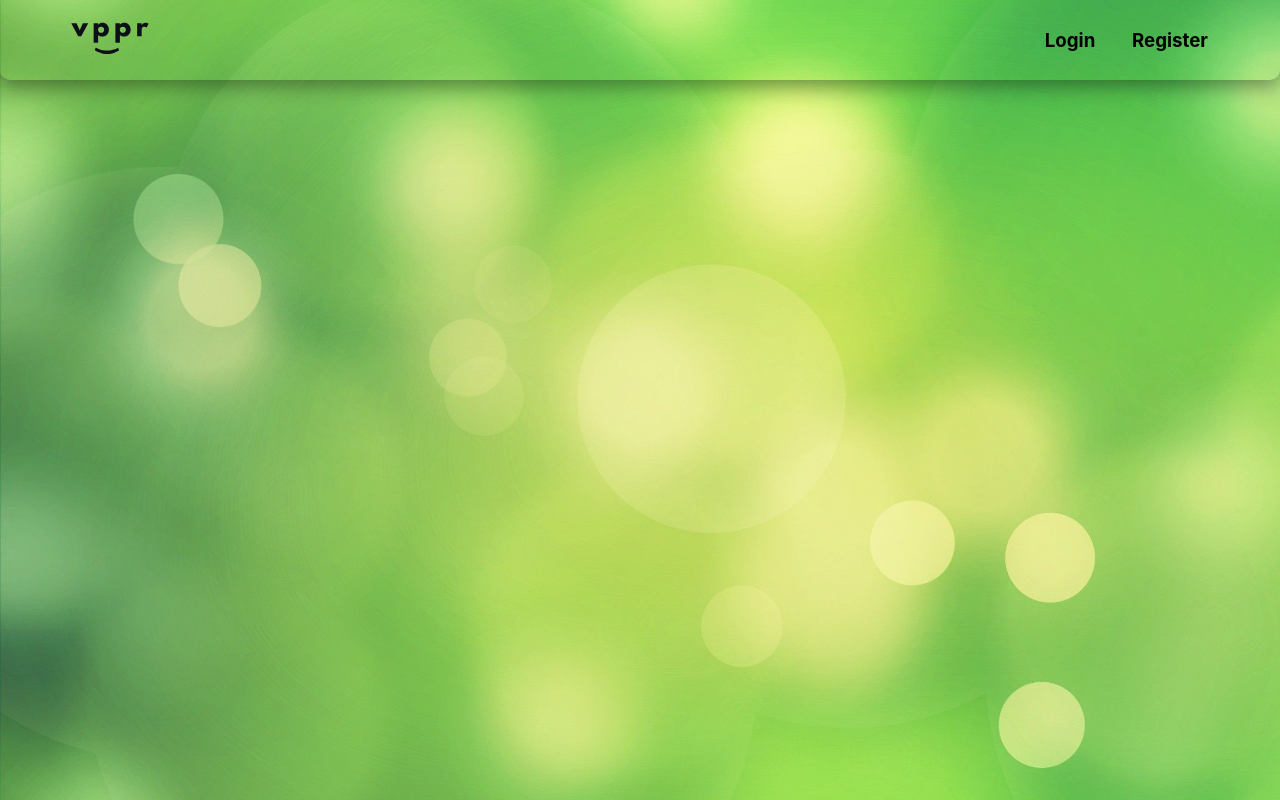
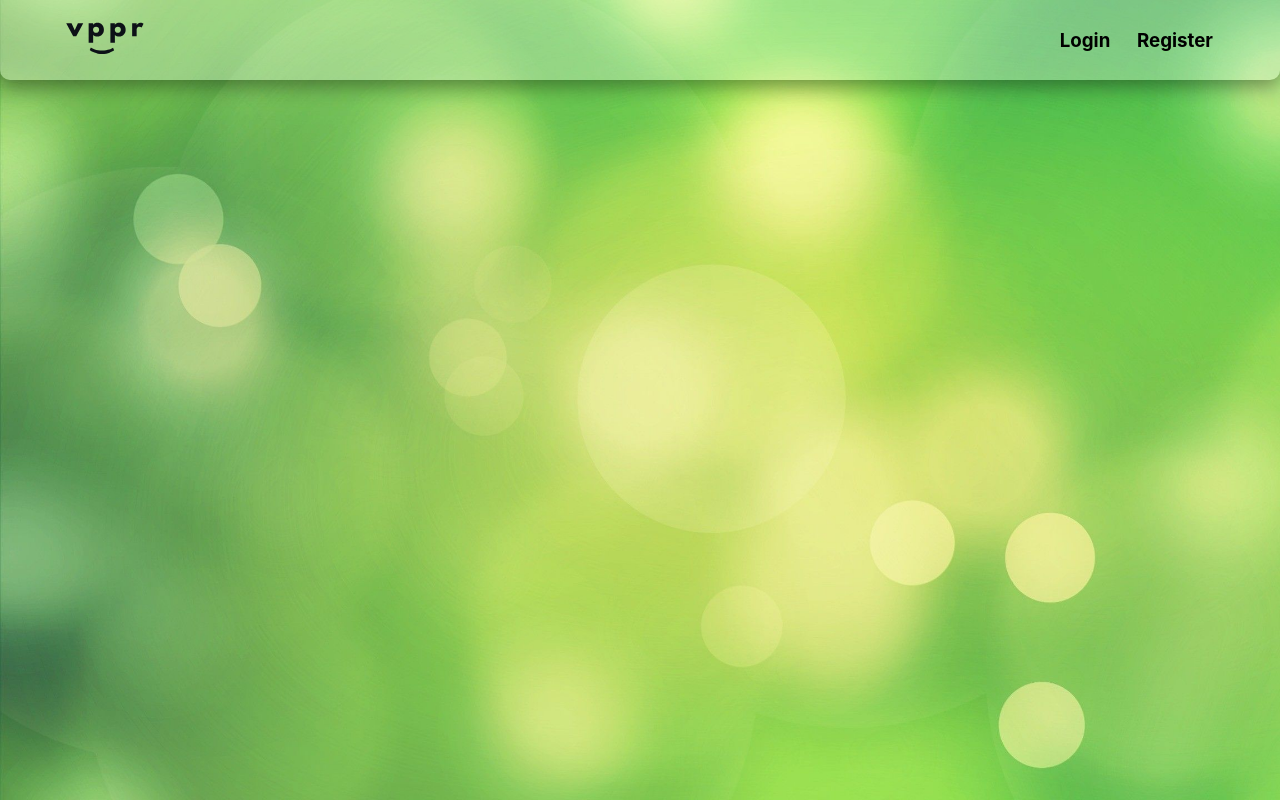
Before and after one commit to PranavBakre/vppr-frontend-madness, a React (Create React App) app: page / in a window 1280 px wide. Built offline with nearby package versions, Linux system fonts and the light colour scheme.

Commit message:
some CSS
Signed-off-by: Pranav Bakre <pranavbakre@yahoo.in>

```diff
--- a/src/App.css
+++ b/src/App.css
@@ -23,16 +23,17 @@
 .link {
   color: var(--color);
   text-decoration: none;
-  padding: 0px 10px;
+  padding: 0px 5px;
   width: 5rem;
   text-align: center;
 }
 
 .link:hover {
-  background-color: rgba(255, 255, 255, 0.1);
+  background-color: var(--lighten);
+  border-radius: 0.5rem;
 }
 
 .link.active {
-  background-color: rgba(255, 255, 255, 0.3);
-  border-radius: 1rem;
+  background-color: var(--lighten);
+  border-radius: 0.5rem;
 }
--- a/src/index.css
+++ b/src/index.css
@@ -21,6 +21,7 @@
   color: black;
   --background-image: url("images/background.jpg");
   --logo: url("images/vppr-darktext.svg");
+  --lighten: rgba(255, 255, 255, 0.3);
 }
 
 .dark {
```
